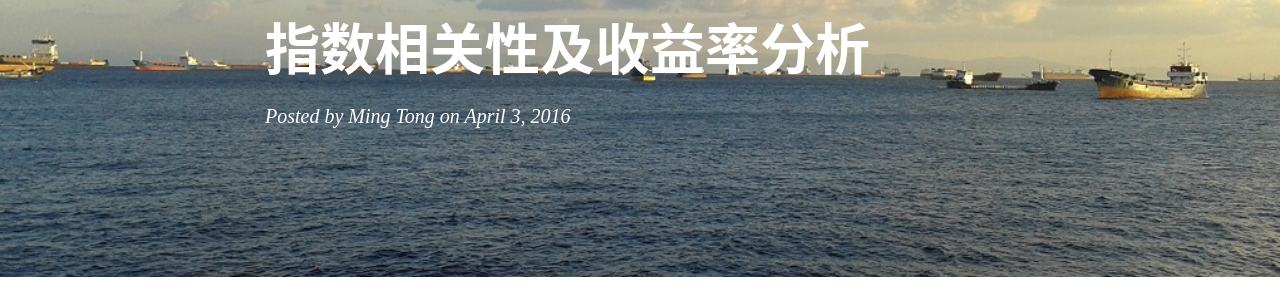
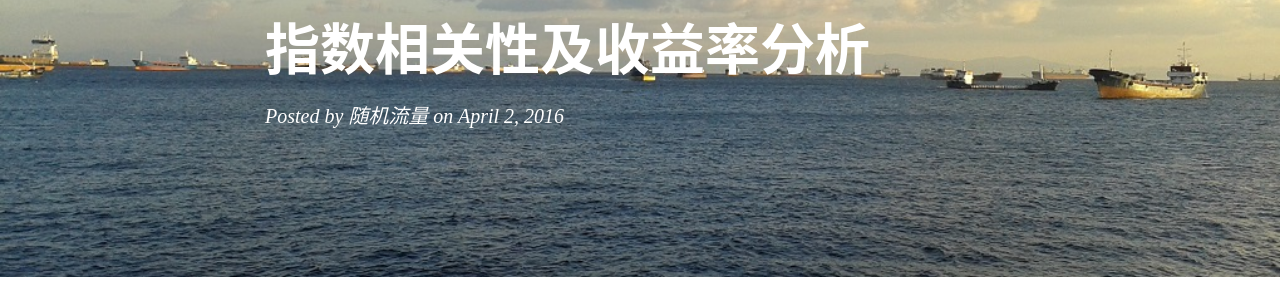
Before and after one commit to tongming/tongming.github.io, a Jekyll site: the page built from _posts/2016-04-02-port-management.md, in a window 1280 px wide and 900 px high. Shown: the part 180-476 px from the top of the window. Built offline with Jekyll 4.4.1, drawn with Linux system fonts in a browser that asks for light colours; nearby versions of some CDN libraries; comment, search, counter and statistics services are not loaded.

Commit message:
fix post

```diff
--- a/_posts/2016-04-02-port-management.md
+++ b/_posts/2016-04-02-port-management.md
@@ -1,8 +1,7 @@
 ---
 layout: post
 title: "指数相关性及收益率分析"
-date:       2016-04-03 12:00:00
-author:     "Ming Tong"
+date:       2016-04-02 12:00:00
 catalog: true
 tags:
     - 资产分配
```
